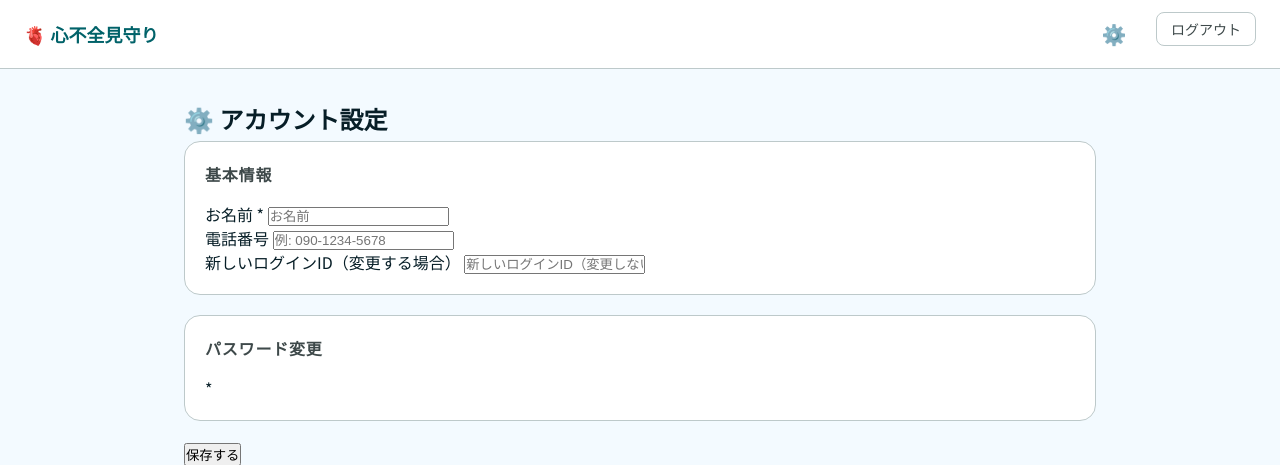
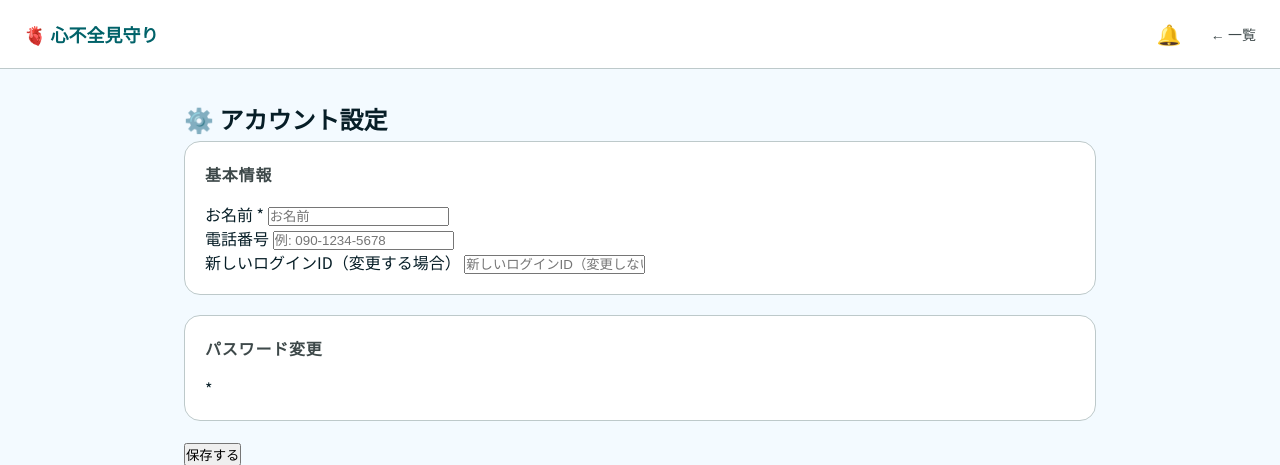
Before and after one commit to yush02084/Heart-Failure-Monitoring-App, a Flask app: template app/templates/watcher/settings.html in a window 1280 px wide. Shown: the top 465 px of the page. Run offline with Flask 3, Linux system fonts and the light colour scheme; the template is opened without the code that fills it: values that come from a table or form of the project are taken from there, most other values are stand-ins (such as "Sample title", 1, 10 or a date in 2020).

Commit message:
style: watcherヘッダーを全ページで統一（🔔 + 👤 + ← 一覧）
- 親詳細: 🔔をリンクに変更、👤追加
- 通知: ヘッダーのログアウト削除（ボトムナビで対応）
- 設定: ⚙️→🔔に変更、← 一覧追加、ログアウト削除
- 家族追加: 戻るボタンを左から右側アクションエリアに移動

Co-Authored-By: Claude Sonnet 4.6 <noreply@anthropic.com>

```diff
--- a/app/templates/watcher/notifications.html
+++ b/app/templates/watcher/notifications.html
@@ -11,10 +11,6 @@
   <div class="w-header__actions">
     <a href="{{ url_for('watcher.settings') }}" class="w-header__icon" aria-label="アカウント設定" title="アカウント設定" style="text-decoration:none;">👤</a>
     <a href="{{ url_for('watcher.dashboard') }}" class="w-header__icon" aria-label="ダッシュボードへ戻る" title="ダッシュボードへ戻る" style="text-decoration:none;font-size:14px;">← 一覧</a>
-    <form method="POST" action="{{ url_for('auth.logout') }}" class="w-header__logout-form">
-      <input type="hidden" name="csrf_token" value="{{ csrf_token() }}">
-      <button type="submit" class="w-header__logout">ログアウト</button>
-    </form>
   </div>
 </header>
 
--- a/app/templates/watcher/parent_detail.html
+++ b/app/templates/watcher/parent_detail.html
@@ -9,8 +9,9 @@
 <header class="w-header">
   <div class="w-header__logo">🫀 心不全見守り</div>
   <div class="w-header__actions">
-    <button class="w-header__icon" aria-label="通知" title="通知">🔔</button>
-    <a href="{{ url_for('watcher.dashboard') }}" class="w-header__icon" aria-label="一覧に戻る" title="一覧に戻る">← 一覧</a>
+    <a href="{{ url_for('watcher.notifications') }}" class="w-header__icon" aria-label="通知" title="通知" style="text-decoration:none;">🔔</a>
+    <a href="{{ url_for('watcher.settings') }}" class="w-header__icon" aria-label="アカウント設定" title="アカウント設定" style="text-decoration:none;">👤</a>
+    <a href="{{ url_for('watcher.dashboard') }}" class="w-header__icon" aria-label="一覧に戻る" title="一覧に戻る" style="text-decoration:none;font-size:14px;">← 一覧</a>
   </div>
 </header>
 
--- a/app/templates/watcher/settings.html
+++ b/app/templates/watcher/settings.html
@@ -9,11 +9,8 @@
 <header class="w-header">
   <div class="w-header__logo">🫀 心不全見守り</div>
   <div class="w-header__actions">
-    <a href="{{ url_for('watcher.settings') }}" class="w-header__icon" aria-label="設定" title="設定" style="text-decoration:none;">⚙️</a>
-    <form method="POST" action="{{ url_for('auth.logout') }}" class="w-header__logout-form">
-      <input type="hidden" name="csrf_token" value="{{ csrf_token() }}">
-      <button type="submit" class="w-header__logout">ログアウト</button>
-    </form>
+    <a href="{{ url_for('watcher.notifications') }}" class="w-header__icon" aria-label="通知" title="通知" style="text-decoration:none;">🔔</a>
+    <a href="{{ url_for('watcher.dashboard') }}" class="w-header__icon" aria-label="ダッシュボードへ戻る" title="ダッシュボードへ戻る" style="text-decoration:none;font-size:14px;">← 一覧</a>
   </div>
 </header>
 
```
Also changed, not shown: app/templates/watcher/join.html (+5 -2 lines).
